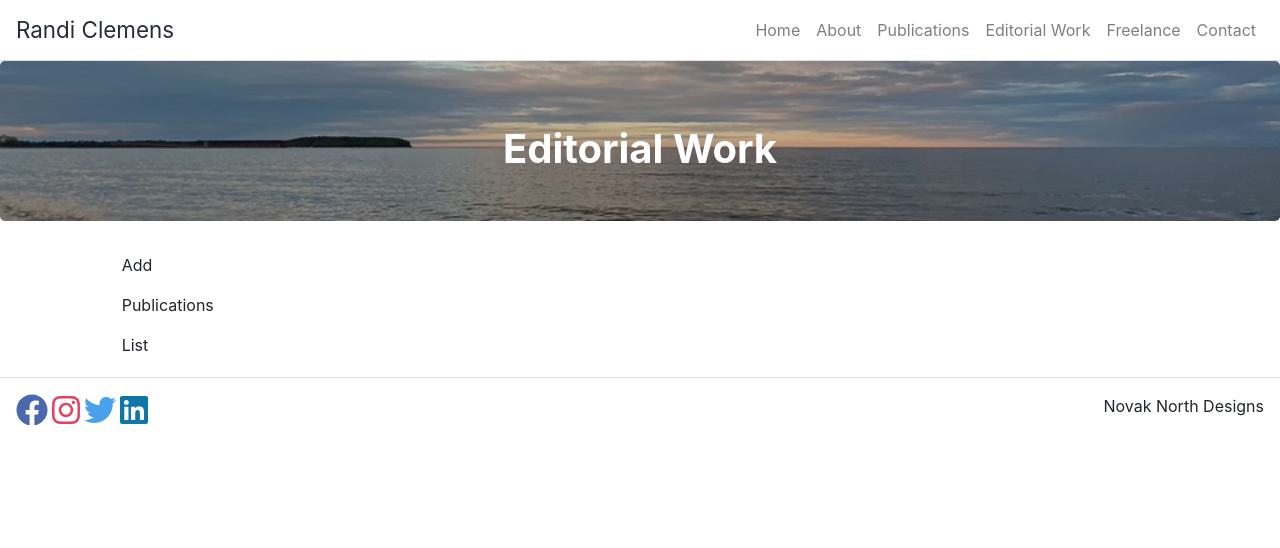
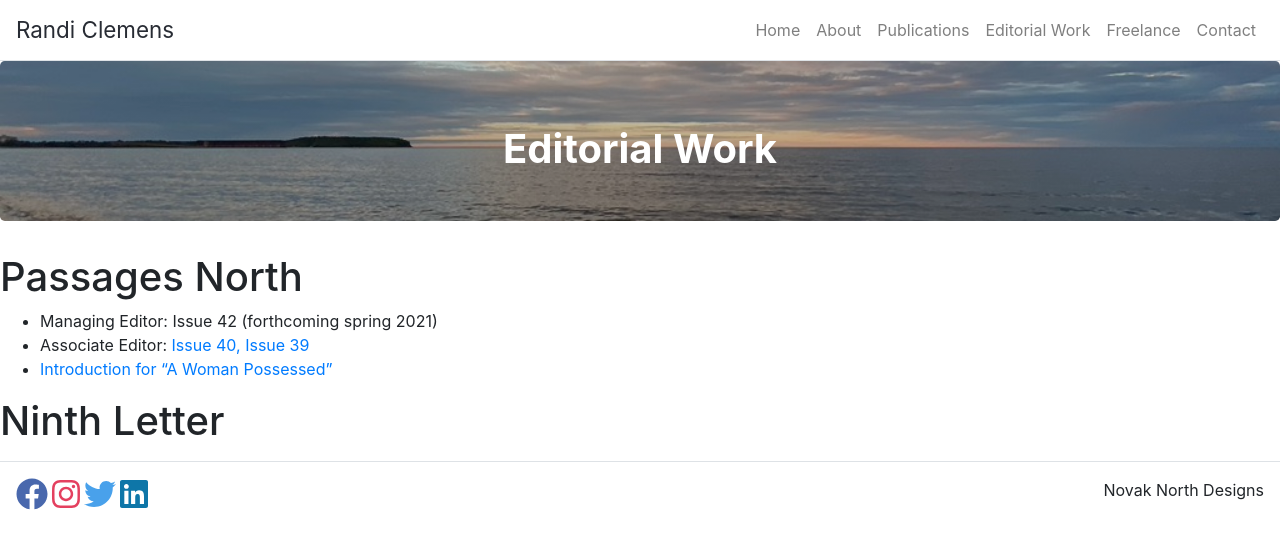
Before and after one commit to manovak24/randi_clemens, a React (Create React App) app: page /editorials in a window 1280 px wide. Shown: the top 548 px of the page. Built offline with nearby package versions, Linux system fonts and the light colour scheme.

Commit message:
updated editorals page. Most likely going back and creating component and passing in props instead of hardcoding to make scalabe.

```diff
--- a/src/Pages/EditorialsPage.js
+++ b/src/Pages/EditorialsPage.js
@@ -1,16 +1,32 @@
 import React from 'react';
 import Hero from '../Components/Hero/Hero';
-import Content from '../Components/Content/Content';
 
 function EditorialsPage(props) {
     return(
         <div>
-            <Hero title={props.title} />
-            <Content>
-                    <p>Add</p>
-                    <p>Publications</p>
-                    <p>List</p>
-            </Content>
+            <div>
+                <Hero title={props.title} />
+            </div>
+
+            <div className="passages-container">
+                <h1>Passages North</h1>
+                <ul>
+                    <li>Managing Editor: Issue 42 (forthcoming spring 2021)</li>
+                    <li>Associate Editor:
+                        <a href="https://www.passagesnorth.com/issue-40" target="_blank" rel="noopener noreferrer">  Issue 40,</a>
+                        <a href="https://www.passagesnorth.com/issue-39" target="_blank" rel="noopener noreferrer"> Issue 39</a>
+                    </li>
+                    <li><a href="https://www.passagesnorth.com/passagesnorthcom/2019/12/6/a-woman-possessed-by-becky-robison" target="_blank" rel="noopener noreferrer">Introduction for “A Woman Possessed”</a></li>
+                </ul>
+            </div>
+
+            <div className="ninth-container">
+                <h1>Ninth Letter</h1>
+                <ul>
+
+                </ul>
+            </div>
+
         </div>
     )
 }
```
